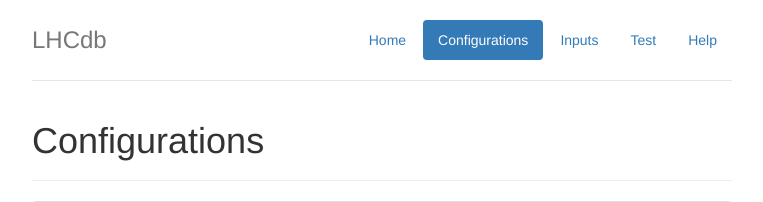
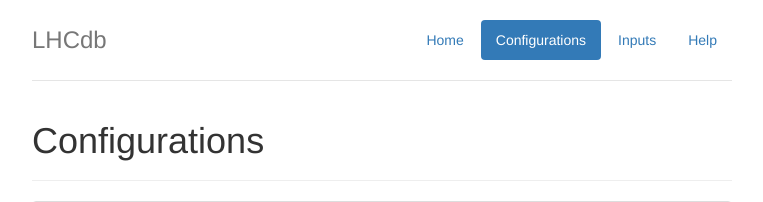
Before and after one commit to lariat/lhcdb, a Flask app: page /configurations in a window 1280 px wide. Shown: the top 202 px of the page, without its empty margins (258-1021 px from the left). Run offline with Flask 2, Linux system fonts and the light colour scheme; data that the repository does not hold is empty; some libraries are stand-ins or nearby versions.

Commit message:
Remove test page.

```diff
--- a/lhcdb/templates/base.html
+++ b/lhcdb/templates/base.html
@@ -2,7 +2,6 @@
     ('/', 'index', 'Home'),
     ('/configurations', 'configurations', 'Configurations'),
     ('/inputs', 'inputs', 'Inputs'),
-    ('/test', 'test', 'Test'),
     ('/help', 'help', 'Help'),
 ] -%}
 
--- a/lhcdb/views.py
+++ b/lhcdb/views.py
@@ -66,11 +66,6 @@ def add_configuration():
                            title='Add new configuration',
                            connections=query_dict)
 
-@app.route('/test')
-@requires_auth
-def test():
-    return render_template('test.html', title='Test')
-
 @app.route('/help')
 def help():
     return 'I need somebody! Not just anybody!'
```
Also changed, not shown: lhcdb/templates/test.html (deleted, +0 -10 lines).
